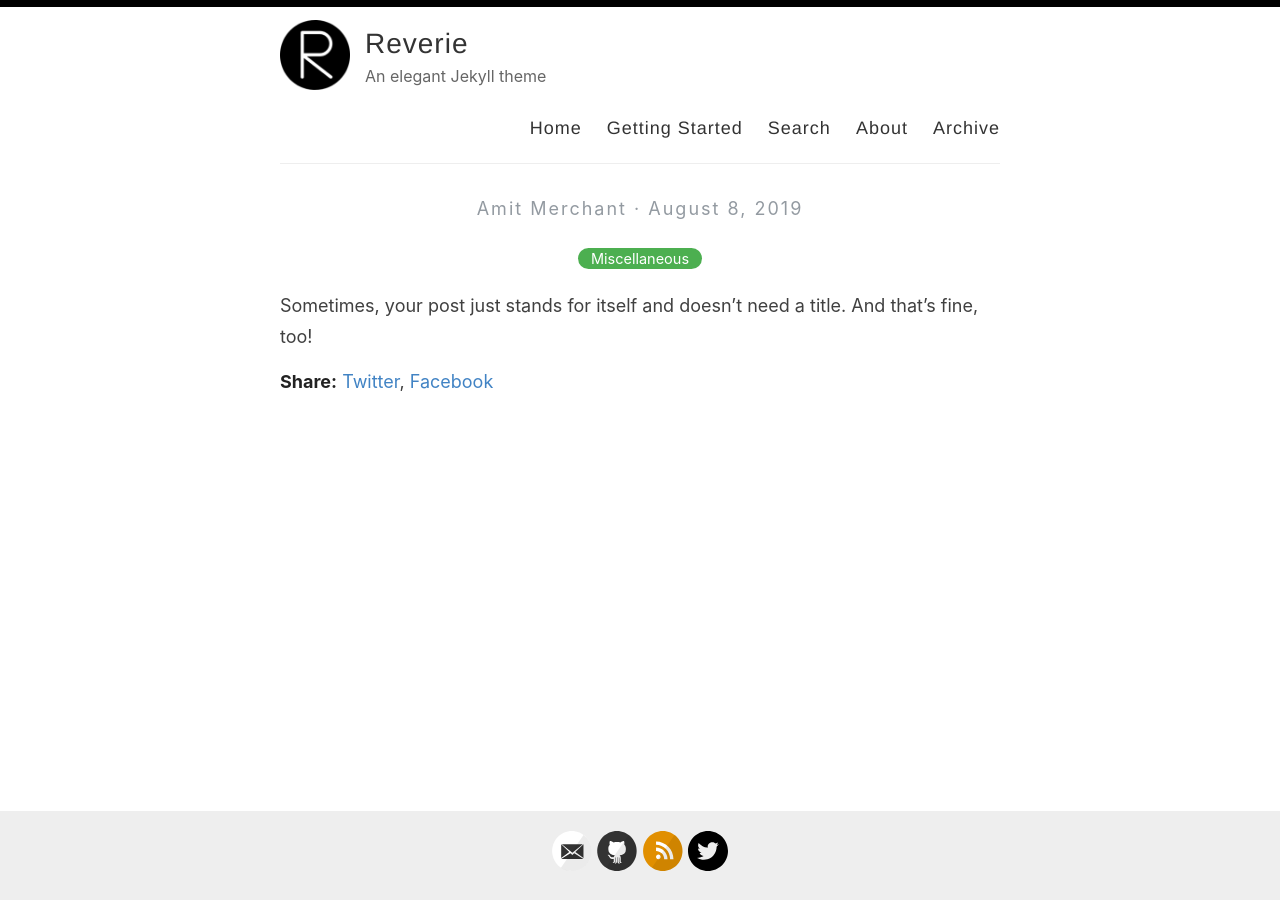
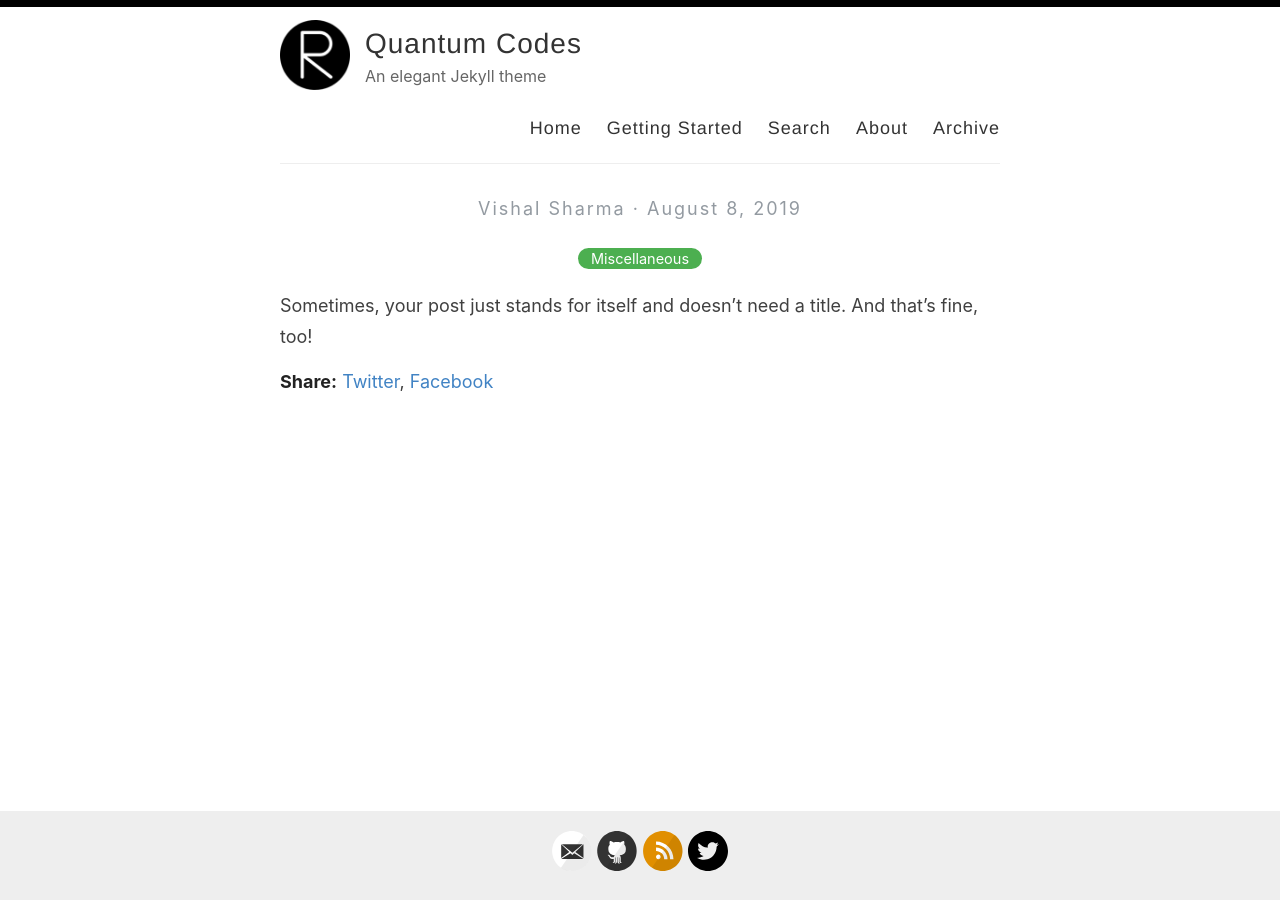
Before and after one commit to quantumcodes/quantumcodes.github.io, a Jekyll site: the page built from _posts/2019-08-08-no-title-posts.md, in a window 1280 px wide. Built offline with Jekyll 4.4.1, drawn with Linux system fonts in a browser that asks for light colours.

Commit message:
Update _config.yml

```diff
--- a/_config.yml
+++ b/_config.yml
@@ -3,10 +3,10 @@
 #
 
 # Name of your site (displayed in the header)
-name: Reverie
+name: Quantum Codes
 
 # Name of the author
-author: Amit Merchant
+author: Vishal Sharma
 
 # Short bio or description (displayed in the header)
 description: An elegant Jekyll theme
@@ -21,15 +21,15 @@ avatar: /images/reverie.png
 # Includes an icon in the footer for each username you enter
 footer-links:
   dribbble:
-  email: amit.d.merchant@gmail.com
+  email: vishalsharma.ph@gmail.com
   facebook:
   flickr:
-  github: amitmerchant1990/reverie
+  github: github.com/quantumcodes
   instagram:
   linkedin:
   pinterest:
   rss: rss
-  twitter: amit_merchant
+  twitter: vshal_shrma
   stackoverflow:
   youtube: # channel/<your_long_string> or user/<user-name>
   googleplus: # anything in your profile username that comes after plus.google.com/
```
